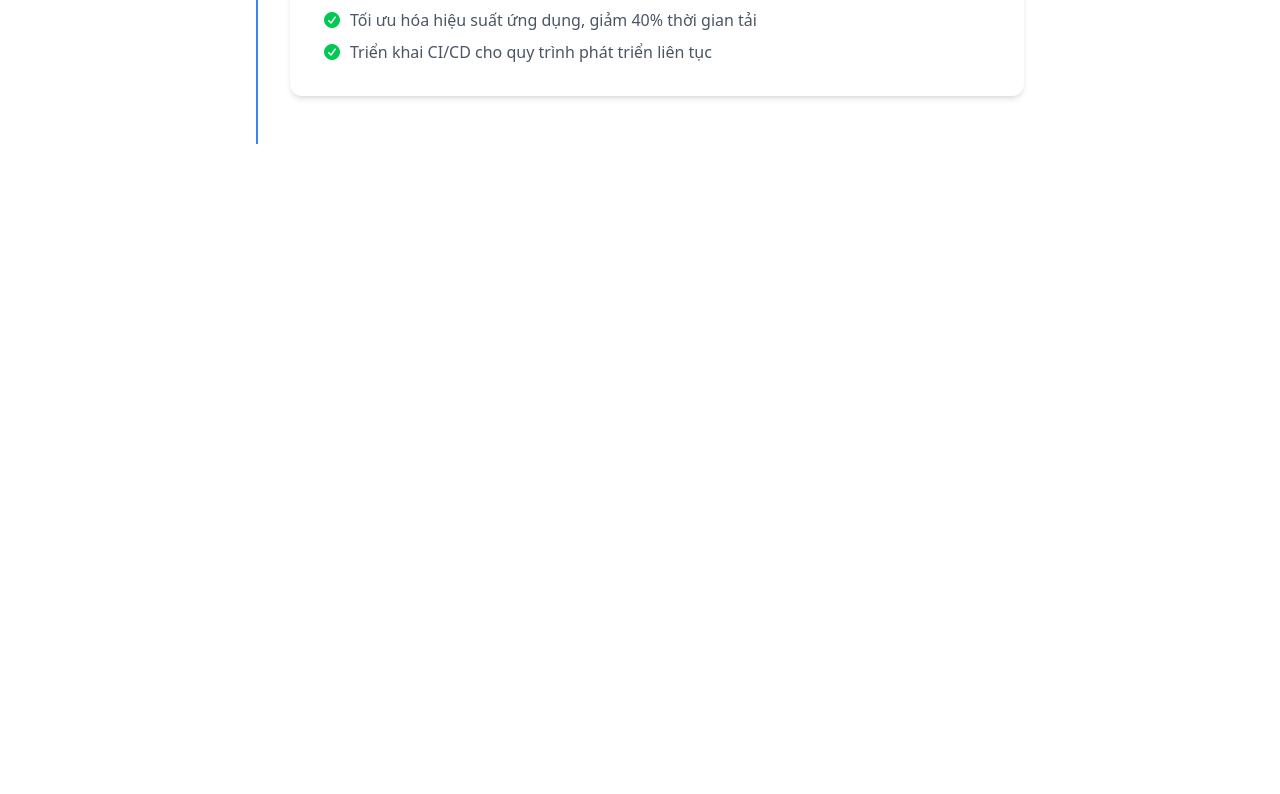
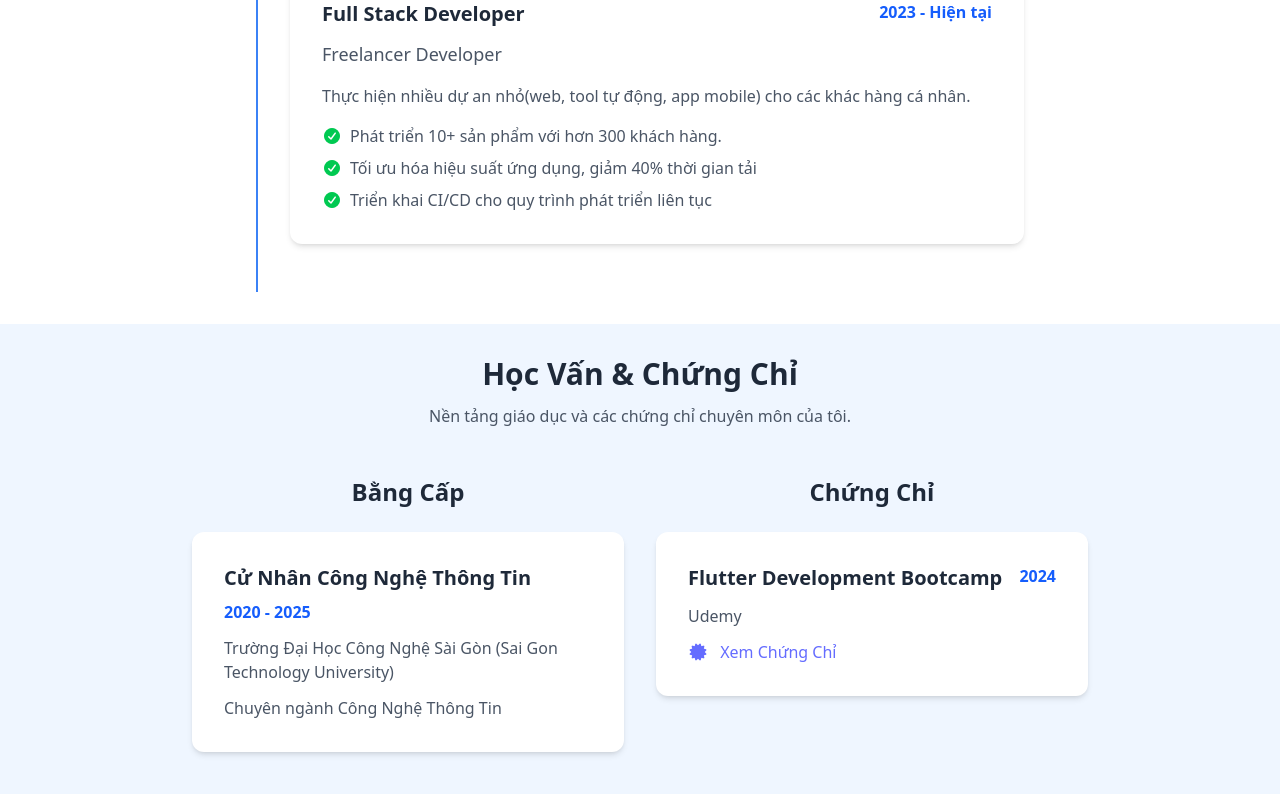
Before and after one commit to Haoo-8/portfolio, a React (Vite) app in the folder portfolio/: page / in a window 1280 px wide. Shown: the part 2185-2979 px from the top of the page. Before the commit the page ends 2361 px from the top, so only its background shows below. Built offline with nearby package versions, Linux system fonts and the light colour scheme.

Commit message:
feat: Update Education

```diff
--- a/portfolio/src/App.tsx
+++ b/portfolio/src/App.tsx
@@ -4,6 +4,7 @@ import Hero from './components/Main/Hero';
 import Skills from './components/Main/Skills';
 import Projects from './components/Main/Projects';
 import Experience from './components/Main/Experience';
+import Education from './components/Main/Education';
 import '@fortawesome/fontawesome-free/css/all.min.css';
 
 function App() {
@@ -15,6 +16,7 @@ function App() {
       <Skills/>
       <Projects/>
       <Experience/>
+      <Education/>
     </>
   )
 }
--- a/portfolio/src/components/Main/Education.tsx
+++ b/portfolio/src/components/Main/Education.tsx
@@ -0,0 +1,79 @@
+import '../../styles/components/education.css';
+export default function Education() {
+  const degrees = [
+    {
+      title: "Cử Nhân Công Nghệ Thông Tin",
+      time: "2020 - 2025",
+      school:
+        "Trường Đại Học Công Nghệ Sài Gòn (Sai Gon Technology University)",
+      detail: "Chuyên ngành Công Nghệ Thông Tin",
+    },
+  ];
+  const certs = [
+    {
+      title: "Flutter Development Bootcamp",
+      time: "2024",
+      provider: "Udemy",
+    },
+  ];
+  return (
+    <section id="education" className="section bg-blue-50">
+      <div className="container mx-auto px-6">
+        <div className="text-center mb-12">
+          <h2 className="text-3xl font-bold mb-3 text-gray-800">
+            Học Vấn & Chứng Chỉ
+          </h2>
+          <p className="text-gray-600 max-w-2xl mx-auto">
+            Nền tảng giáo dục và các chứng chỉ chuyên môn của tôi.
+          </p>
+        </div>
+        <div className="grid grid-cols-1 md:grid-cols-2 gap-8 max-w-4xl mx-auto">
+          {/* Degrees */}
+          <div>
+            <h3 className="text-2xl font-bold mb-6 text-gray-800 text-center">
+              Bằng Cấp
+            </h3>
+            {degrees.map((d, i) => (
+              <div
+                key={i}
+                className="card bg-white p-6 rounded-xl shadow-md mb-6"
+              >
+                <div className="flex justify-between flex-wrap gap-2 mb-3">
+                  <h4 className="text-xl font-bold text-gray-800">{d.title}</h4>
+                  <span className="text-blue-600 font-semibold">{d.time}</span>
+                </div>
+
+                <p className="text-gray-600">{d.school}</p>
+                <p className="text-gray-600 mt-3">{d.detail}</p>
+              </div>
+            ))}
+          </div>
+
+          {/* Certificates */}
+          <div>
+            <h3 className="text-2xl font-bold mb-6 text-gray-800 text-center">
+              Chứng Chỉ
+            </h3>
+            {certs.map((c, i) => (
+              <div
+                key={i}
+                className="card bg-white p-6 rounded-xl shadow-md mb-6"
+              >
+                <div className="flex justify-between flex-wrap gap-2 mb-3">
+                  <h4 className="text-xl font-bold text-gray-800">{c.title}</h4>
+                  <span className="text-blue-600 font-semibold">{c.time}</span>
+                </div>
+                <p className="text-gray-600">{c.provider}</p>
+                <div className="mt-3 flex items-center">
+                  <a href="#" className="text-blue-600 hover:text-blue-800">
+                    <i className="fas fa-certificate mr-2"></i> Xem Chứng Chỉ
+                  </a>
+                </div>
+              </div>
+            ))}
+          </div>
+        </div>
+      </div>
+    </section>
+  );
+}
--- /dev/null
+++ b/portfolio/src/styles/components/education.css
@@ -0,0 +1,3 @@
+.card {
+    padding: 2em;
+}
```
